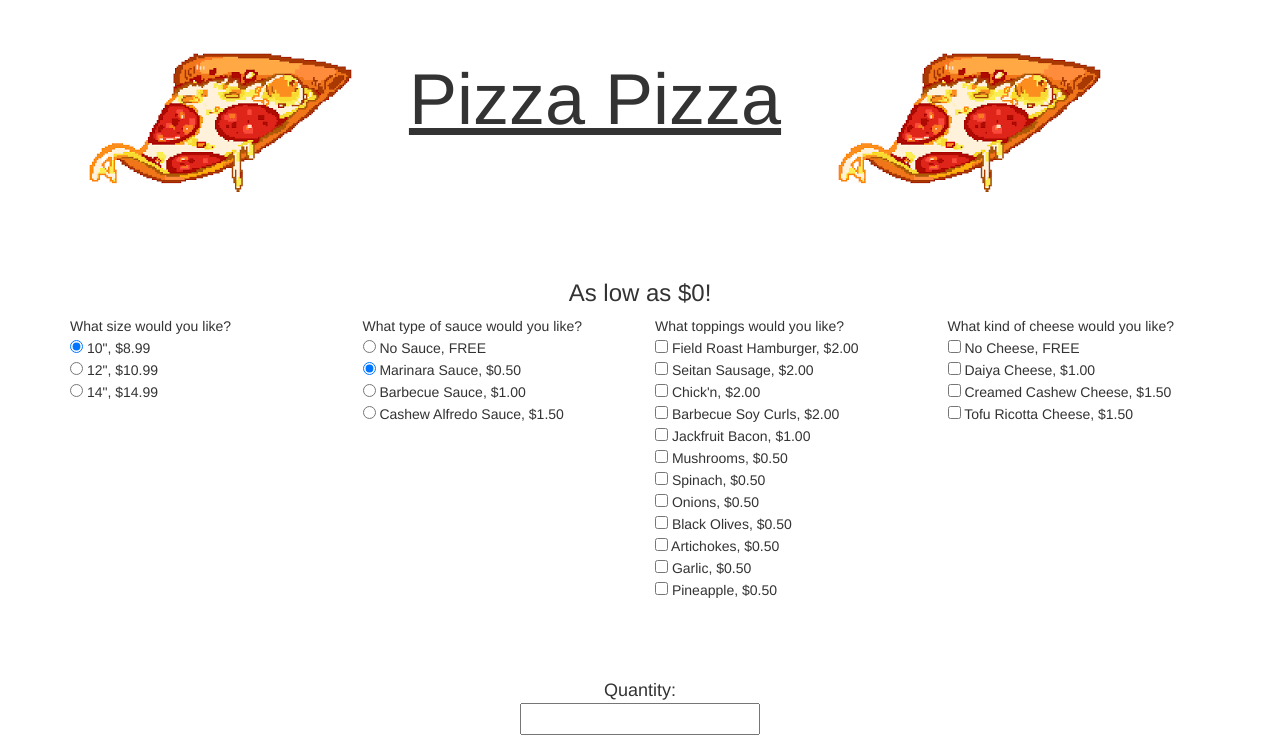
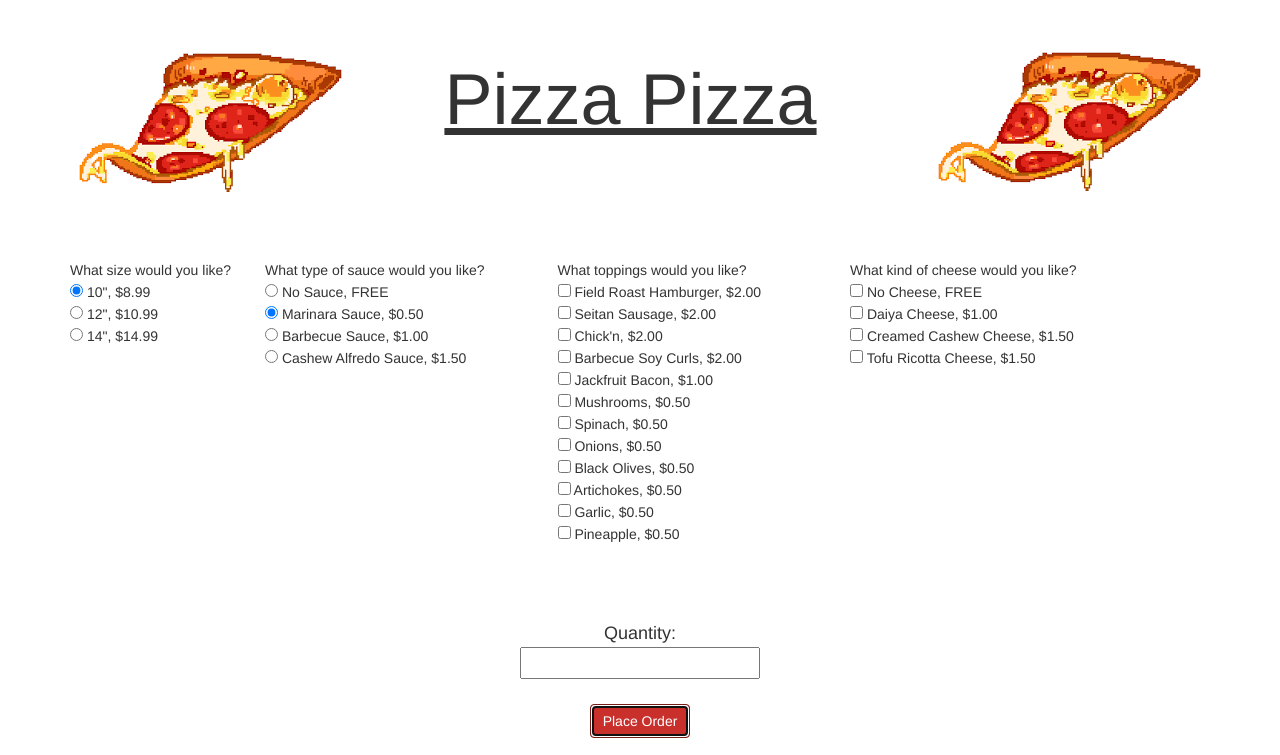
Before and after one commit to 10igeorge/intro-codereview4, a plain HTML site: page index.html in a window 1280 px wide. Both pictures are taken after a click on the button "Place Order". Shown: the top 755 px of the page. Drawn offline with Linux system fonts and the light colour scheme.

Commit message:
adjust header

```diff
--- a/css/styles.css
+++ b/css/styles.css
@@ -1,16 +1,28 @@
 #order {
   display:none;
 }
+
 body {
   margin-top:40px;
 }
+
 h1 {
+  margin-right: 300px;
   text-align: center;
   font-size: 72px;
   text-decoration: underline;
 }
 
-h3 {
+.pizzaLeft {
+  float:left;
+}
+
+.pizzaRight {
+  float:right;
+  margin-top: -110px;
+}
+
+/*h3 {
   text-align: center;
 }
 
@@ -22,7 +34,7 @@ h3 {
 .img2 {
     float: right;
     margin-right: 100px;
-}
+}*/
 
 .quantityRow {
   text-align: center;
--- a/index.html
+++ b/index.html
@@ -11,16 +11,16 @@
   <body>
     <header>
       <div class="container">
-        <img src="img/pizza.png" class="img1"><img src="img/pizza.png" class="img2">
-        <h1>Pizza Pizza</h1><span class='line'> </span>
+        <img class="pizzaLeft" src="img/pizza.png" class="img1">
+        <h1>Pizza Pizza</h1>
+        <img class="pizzaRight" src="img/pizza.png" class="img2">
       </div>
       <br><br><br>
-      <h3>As low as $0!</h3>
     </header>
     <div class="container">
       <form>
         <div class="row">
-          <div class="col-md-3">
+          <div class="col-md-2">
               What size would you like?<br>
               <input type="radio" name="size" value="10" checked> 10", $8.99<br>
               <input type="radio" name="size" value="12"> 12", $10.99<br>
--- a/js/scripts.js
+++ b/js/scripts.js
@@ -6,6 +6,7 @@ function Pizza(size,sauce,toppings,cheese,quantity){
   this.cheese = cheese;
   this.quantity = quantity;
 }
+
 var priceOptionsArray = [];
 Pizza.prototype.basePrice = function(){
   if (this.size === "10"){
@@ -19,6 +20,7 @@ Pizza.prototype.basePrice = function(){
     return "Please select a size!"
   }
 }
+
 Pizza.prototype.addSauce = function(){
   var sauceList = [
     { sauce: "No sauce", price: 0.00},
@@ -32,6 +34,7 @@ Pizza.prototype.addSauce = function(){
     }
   } return priceOptionsArray;
 }
+
 Pizza.prototype.addToppings = function(){
   var toppingList = [
     { topping: "Field Roast Hamburger", price: 2.00},
@@ -48,13 +51,14 @@ Pizza.prototype.addToppings = function(){
     { topping: "Pineapple", price: 0.50}
   ];
   for (var prop in toppingList){      //Searches through list of toppings and pushes price of matching into priceOptionsArray
-    for (var i=0; i < this.toppings.length; i++){ //This was a pain in the ass, reference for future object array loops
+    for (var i=0; i < this.toppings.length; i++){
       if (this.toppings[i] == toppingList[prop]['topping']){
        priceOptionsArray.push(toppingList[prop]['price']);
       }
     }
   } return priceOptionsArray;
 }
+
 Pizza.prototype.addCheese = function(){
   var cheeseList = [
     { cheese: "No cheese", price: 0.00},
@@ -79,25 +83,30 @@ Pizza.prototype.totalPrice = function(){
 
 // --------User Interface Logic--------
 
-$(document).ready(function() {
+$(function() {
   $("button#submit").click(function(event) {
     $('#order').show();
     event.preventDefault();
     var pizzaSize = $("input[name='size']:checked").val();
     var pizzaSauce = $("input[name='sauce']:checked").val();
+    var quantity = ($('input#quantity').val());
+
     var pizzaToppings = [];
     $.each($("input[name='topping']:checked"), function() {
       pizzaToppings.push($(this).val());
     });
+
     var pizzaCheese = [];
     $.each($("input[name='cheese']:checked"), function() {
-      pizzaCheese.push($(this).val());
+    pizzaCheese.push($(this).val());
     });
-    var quantity = ($('input#quantity').val());
+
     var newPizza = new Pizza(pizzaSize,pizzaSauce,pizzaToppings,pizzaCheese,quantity);
-    pizzaToppings = pizzaToppings.join(', ').toLowerCase();
-    pizzaCheese = pizzaCheese.join(', ').toLowerCase();
-    $('#orderSummary').append(newPizza.size + " inch pizza with " + newPizza.sauce + ", " + pizzaToppings + " and " + pizzaCheese);
+    pizzaToppings = pizzaToppings.join(', ');
+    pizzaCheese = pizzaCheese.join(', ');
+
+    $('#orderSummary').append(newPizza.size + " inch pizza with " + newPizza.sauce.toLowerCase() + ", " + pizzaToppings.toLowerCase() + " and " + pizzaCheese.toLowerCase());
+
     $('#orderPrice').append("Your total is: $" + newPizza.totalPrice(newPizza.basePrice(pizzaSize) + newPizza.addSauce(pizzaSauce) + newPizza.addToppings(pizzaToppings) +  newPizza.addCheese(pizzaCheese))); //Price says 0??
   });
 });
```
